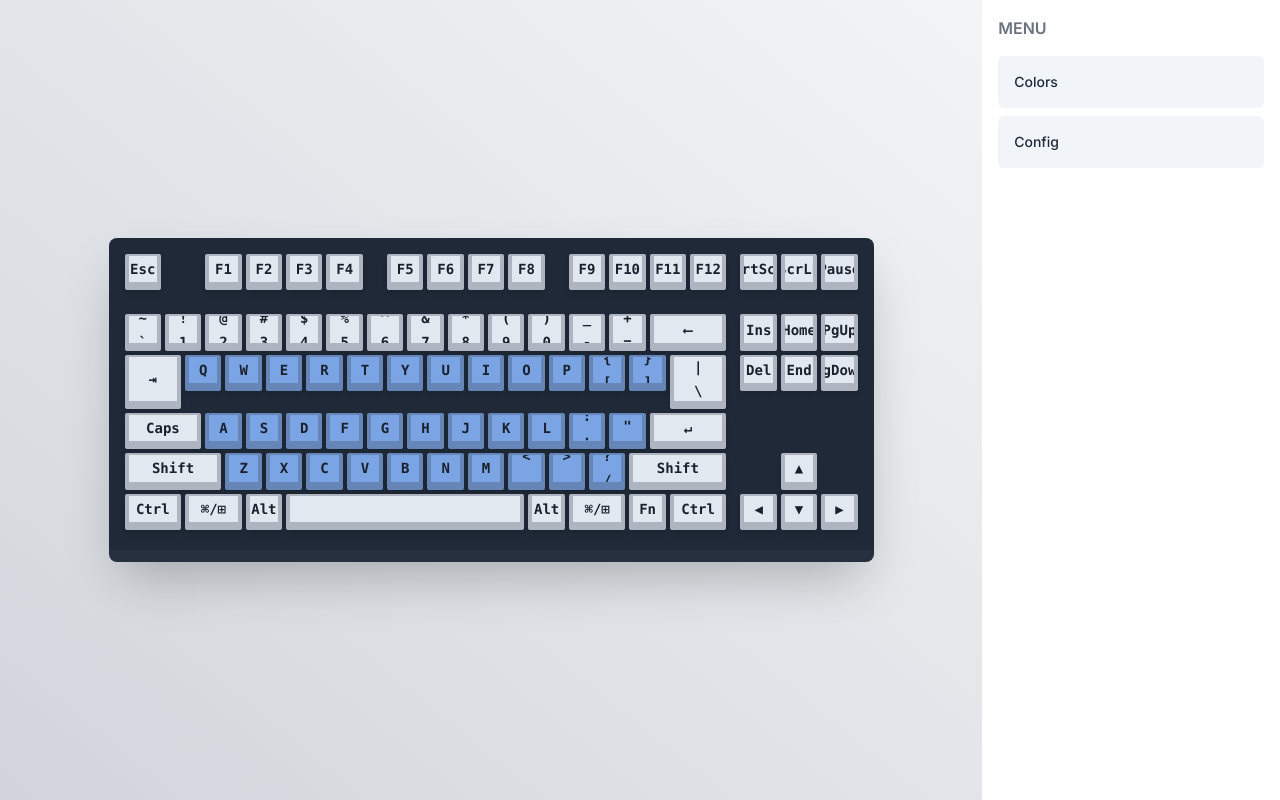
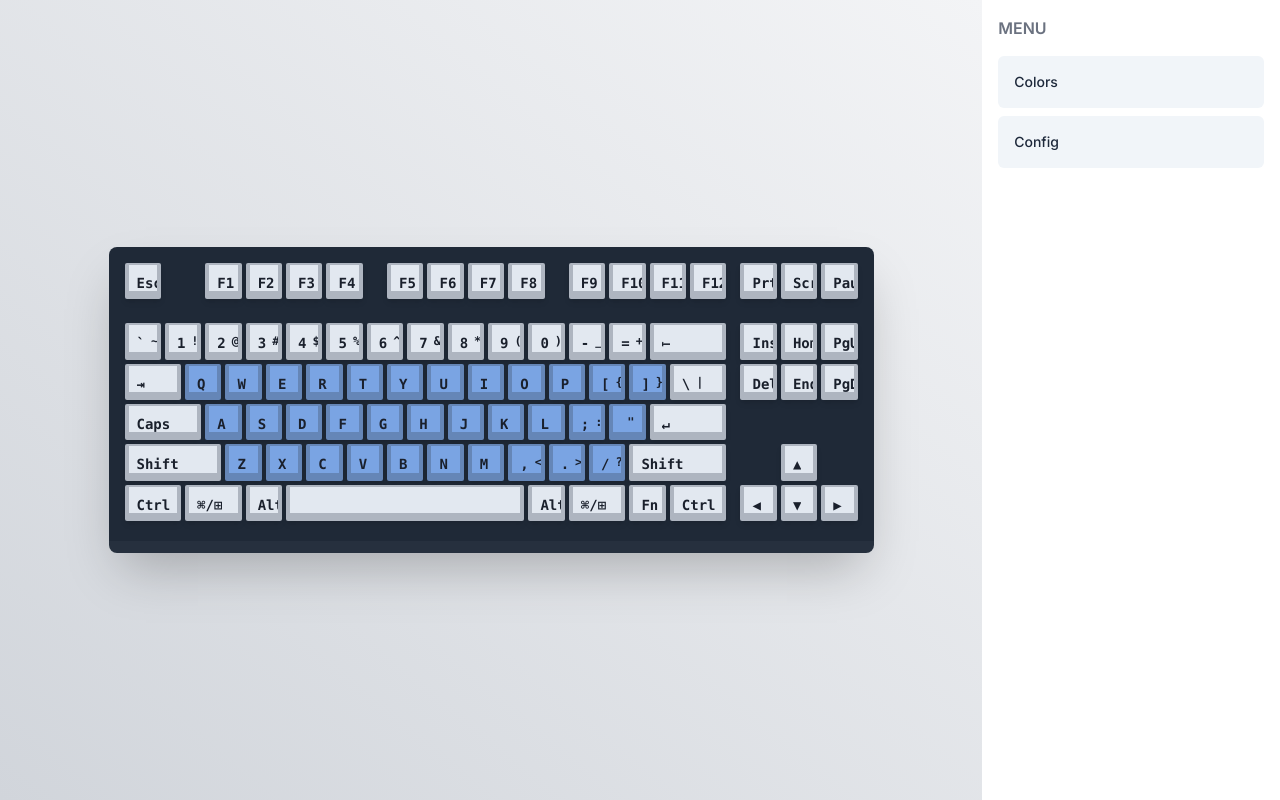
Before and after one commit to dotslashf/my-kbd, a Next.js app: page / in a window 1280 px wide. Built offline with nearby package versions, Linux system fonts and the light colour scheme.

Commit message:
style: fix responsive

```diff
--- a/src/components/ColorPicker.tsx
+++ b/src/components/ColorPicker.tsx
@@ -40,7 +40,7 @@ const ColorPicker = (props: Props) => {
         <input
           type="text"
           value={`#${props.color.replace("#", "")}`}
-          className="w-full pl-2 outline-none border-slate-800 border-r border-t border-b rounded-r-md"
+          className="w-full pl-2 outline-none border-slate-800 border-r border-t border-b rounded-none rounded-r-md"
           maxLength={7}
           onKeyPress={(e) => {
             const validHexChars = /[0-9a-fA-F]/;
--- a/src/components/Disclosure.tsx
+++ b/src/components/Disclosure.tsx
@@ -56,7 +56,7 @@ export default function Disclosure() {
 
   return (
     <div className="w-full">
-      <div className="mx-auto w-full max-w-md rounded-2xl bg-white space-y-2">
+      <div className="mx-auto w-full rounded-2xl bg-white space-y-2">
         {disclosures.map(({ id, isOpen, buttonText, panelContent }) => (
           <React.Fragment key={id}>
             <button
--- a/src/components/Key.tsx
+++ b/src/components/Key.tsx
@@ -36,7 +36,7 @@ export function Key(props: IKeyProps) {
 
   return (
     <span
-      className={`bg-slate-200 overflow-hidden rounded-sm grow text-[6px] lg:text-sm flex lg:flex-col items-center justify-center shrink-0 font-extrabold font-mono shadow-md lg:border-2 lg:border-b-8 lg:border-l-4 lg:border-r-4 lg:border-gray-700 lg:border-opacity-30 select-none hover:cursor-pointer lg:hover:border-opacity-0 transition
+      className={`relative bg-slate-200 overflow-hidden rounded-[1px] lg:rounded-sm grow shrink-0 font-extrabold font-mono shadow-md lg:border-2 lg:border-b-8 lg:border-l-4 lg:border-r-4 lg:border-gray-700 lg:border-opacity-30 select-none hover:cursor-pointer lg:hover:border-opacity-0 transition
       ${gridColumnSpan === 1 ? "aspect-square" : ""}
       ${isWithShiftChar ? "lg:gap-y-1 lg:gap-x-0 gap-x-1" : "gap-0"}
       `}
@@ -51,14 +51,14 @@ export function Key(props: IKeyProps) {
       }}
     >
       {isLegendShown && (
-        <>
+        <div className="lg:absolute lg:top-2 lg:left-2 overflow-hidden gap-x-0.5 text-[6px] md:text-[10px] lg:text-[14px] text-center flex items-center lg:items-start justify-center h-full lg:h-auto">
+          <span>{KeyboardKeyMap[props.character].label}</span>
           {isWithShiftChar && (
-            <span className="lg:text-sm text-[4px] top-0 left-0">
+            <span className="lg:ml-1 lg:top-0 text-[4px] md:text-[8px] lg:text-xs">
               {KeyboardKeyMap[props.character].withShiftChar}
             </span>
           )}
-          <span>{KeyboardKeyMap[props.character].label}</span>
-        </>
+        </div>
       )}
     </span>
   );
--- a/src/components/Keyboard.tsx
+++ b/src/components/Keyboard.tsx
@@ -20,7 +20,7 @@ export function Keyboard(props: IKeyboardProps) {
 
   return (
     <div
-      className="flex flex-col lg:gap-6 gap-2 w-11/12 lg:w-10/12 p-2 lg:pr-4 lg:pt-4 lg:pl-4 lg:pb-5 rounded-lg shadow-2xl border-b-2 lg:border-b-[12px] border-gray-700 border-opacity-30"
+      className="flex flex-col lg:gap-6 gap-2 w-11/12 lg:w-10/12 p-2 lg:pr-4 lg:pt-4 lg:pl-4 lg:pb-5 rounded-sm lg:rounded-lg shadow-2xl border-b-2 lg:border-b-[12px] border-gray-700 border-opacity-30"
       style={{
         backgroundColor: `${backgroundColor}`,
       }}
```
